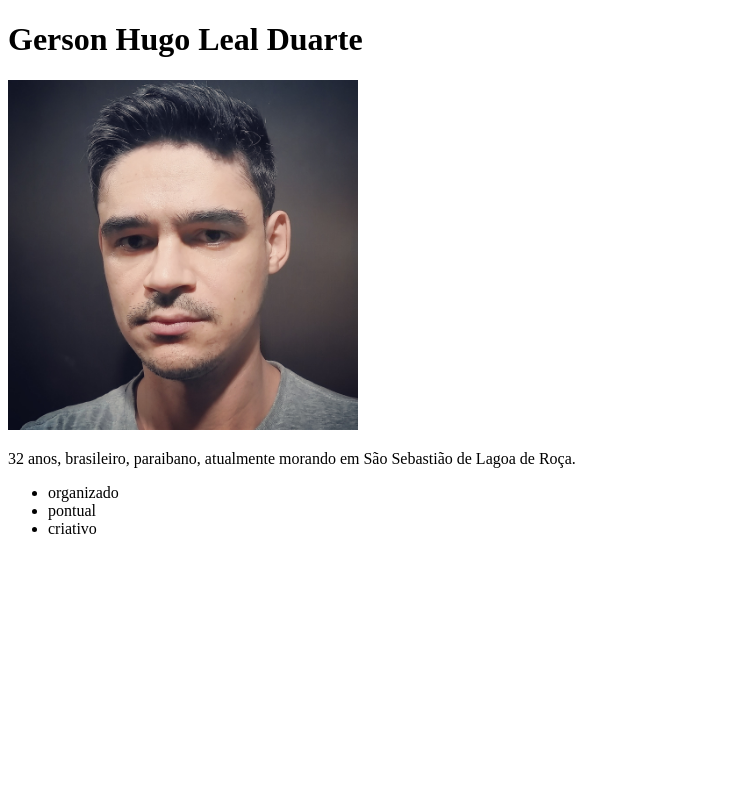
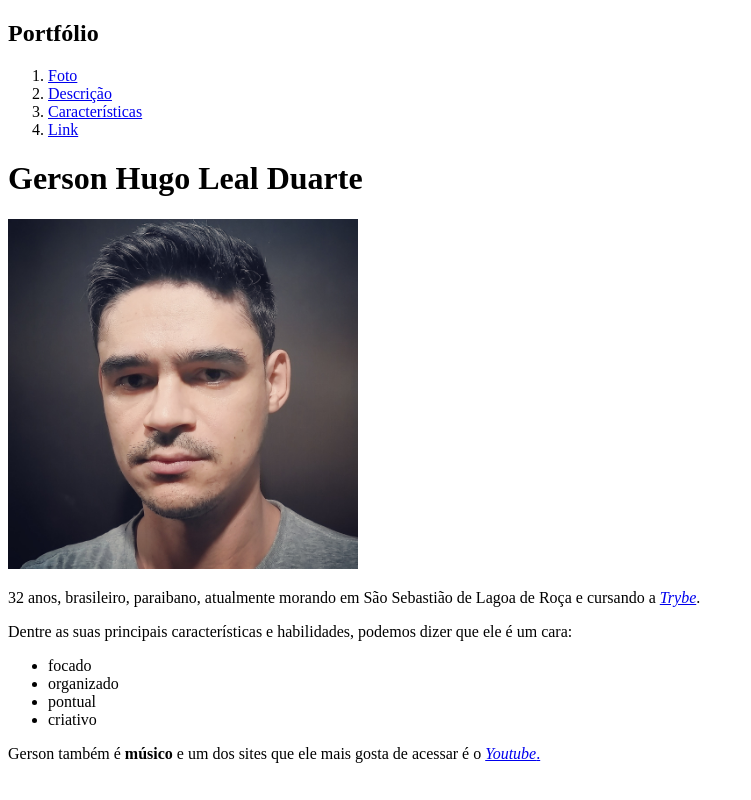
Before and after one commit to gersonhugo/portfolio, a plain HTML site: page index.html in a window 1280 px wide. Shown: the whole page, without its empty margins (0-751 px from the left). Drawn offline with Linux system fonts and the light colour scheme.

Commit message:
adicionado links internos

```diff
--- a/index.html
+++ b/index.html
@@ -7,13 +7,24 @@
     <title>Portfólio - Gerson Hugo</title>
 </head>
 <body>
+    <h2>Portfólio</h2>
+    <ol>
+        <li><a href="#foto">Foto</a></li>
+        <li><a href="#descricao">Descrição</a></li>
+        <li><a href="#carac">Características</a></li>
+        <li><a href="#link">Link</a></li>
+    </ol>
     <h1>Gerson Hugo Leal Duarte</h1>
-    <img src="gerson.jpg" width="350px" alt="Minha foto de perfil">
-    <p>32 anos, brasileiro, paraibano, atualmente morando em São Sebastião de Lagoa de Roça.</p>
+    <img id="foto" src="gerson.jpg" width="350px" alt="Minha foto de perfil">
+    <p id="descricao">32 anos, brasileiro, paraibano, atualmente morando em São Sebastião de Lagoa de Roça e cursando a <em><a href="http://betrybe.com" target="_blank">Trybe</a></em>.</p>
+    <p id="carac">Dentre as suas principais características e habilidades, podemos dizer que ele é um cara:</p>
     <ul>
+        <li>focado</li>
         <li>organizado</li>
         <li>pontual</li>
         <li>criativo</li>
     </ul>
+
+    <p id="link">Gerson também é <strong>músico</strong> e um dos sites que ele mais gosta de acessar é o <a href="http://youtube.com" target="_blank"><em>Youtube</em>.</a></p>
 </body>
 </html>
```
